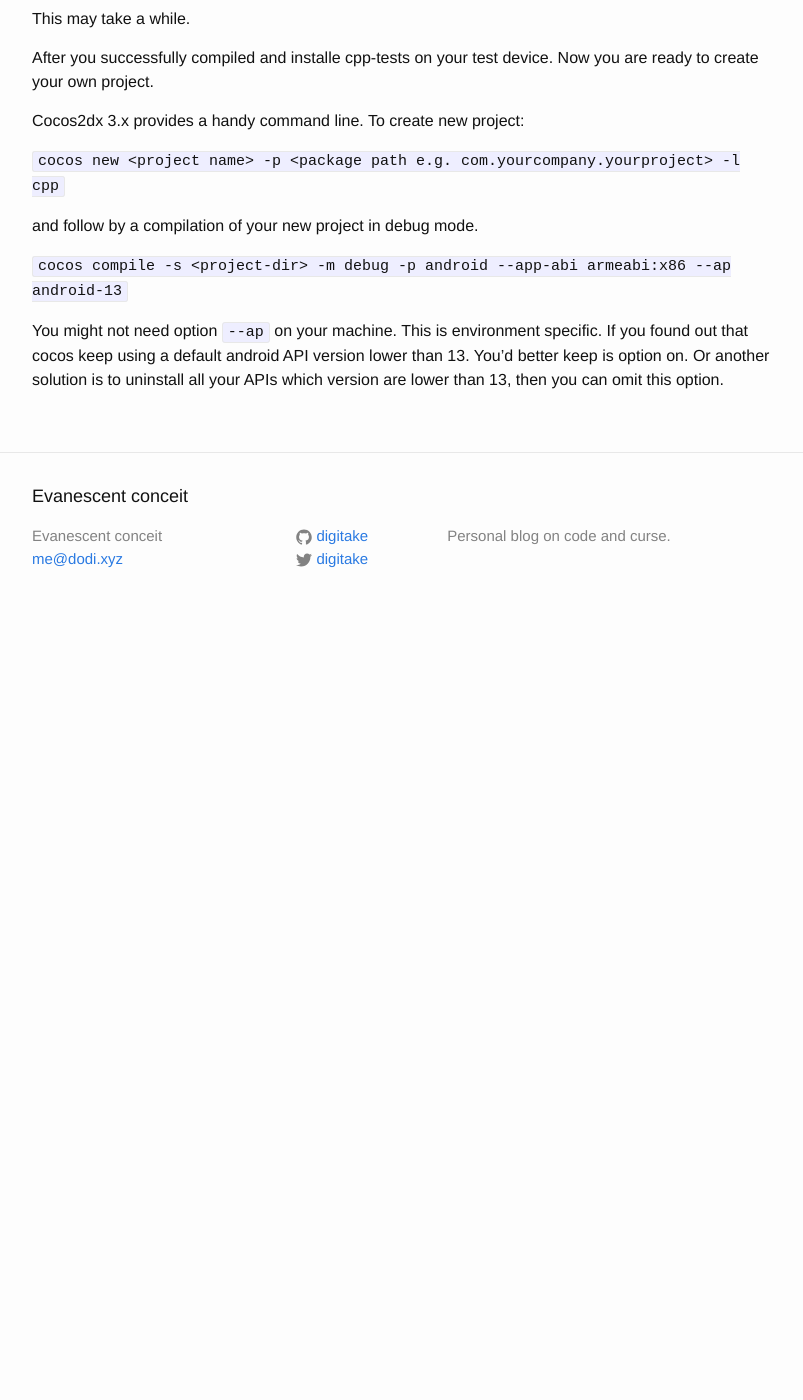
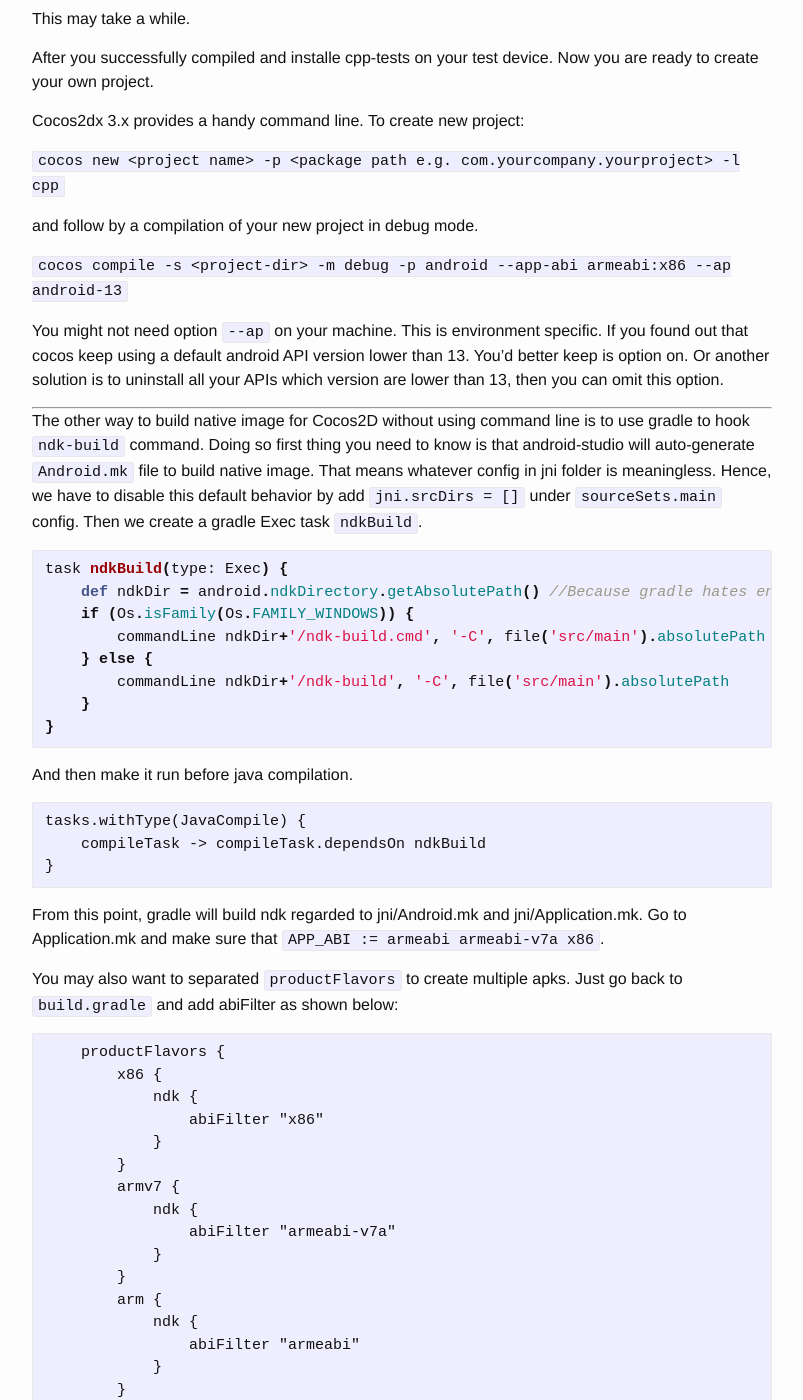
Before and after one commit to digitake/digitake.github.io, a Jekyll site: the page built from _posts/2016-10-27-Compile-cocos2dx-for-multiple-CPU-arch.markdown, in a window 1280 px wide and 1400 px high, scrolled down 420 px. Shown: the whole window, without its empty margins (238-1041 px from the left). Built offline with Jekyll 4.4.1, drawn with Linux system fonts in a browser that asks for light colours; before the commit the page ends 1050 px from its top, so only the background shows below that; some of the changed text lies outside the part shown.

Commit message:
Update compile cocos2d android-studio with productFlavor

````diff
--- a/_posts/2016-10-27-Compile-cocos2dx-for-multiple-CPU-arch.markdown
+++ b/_posts/2016-10-27-Compile-cocos2dx-for-multiple-CPU-arch.markdown
@@ -30,3 +30,57 @@
 You might not need option `--ap` on your machine. This is environment specific. If you found out that
 cocos keep using a default android API version lower than 13. You'd better keep is option on.
 Or another solution is to uninstall all your APIs which version are lower than 13, then you can omit this option.
+
+-----
+The other way to build native image for Cocos2D without using command line is to use gradle to hook `ndk-build` command.
+Doing so first thing you need to know is that android-studio will auto-generate `Android.mk` file to build native image.
+That means whatever config in jni folder is meaningless. Hence, we have to disable this default behavior by add `jni.srcDirs = []`
+under `sourceSets.main` config. Then we create a gradle Exec task `ndkBuild`.
+
+```gradle
+task ndkBuild(type: Exec) {
+    def ndkDir = android.ndkDirectory.getAbsolutePath() //Because gradle hates environment variable.
+    if (Os.isFamily(Os.FAMILY_WINDOWS)) {
+        commandLine ndkDir+'/ndk-build.cmd', '-C', file('src/main').absolutePath
+    } else {
+        commandLine ndkDir+'/ndk-build', '-C', file('src/main').absolutePath
+    }
+}
+```
+
+And then make it run before java compilation.
+
+```
+tasks.withType(JavaCompile) {
+    compileTask -> compileTask.dependsOn ndkBuild
+}
+```
+
+From this point, gradle will build ndk regarded to jni/Android.mk and jni/Application.mk.
+Go to Application.mk and make sure that `APP_ABI := armeabi armeabi-v7a x86`.
+
+You may also want to separated `productFlavors` to create multiple apks.
+Just go back to `build.gradle` and add abiFilter as shown below:
+
+```
+    productFlavors {
+        x86 {
+            ndk {
+                abiFilter "x86"
+            }
+        }
+        armv7 {
+            ndk {
+                abiFilter "armeabi-v7a"
+            }
+        }
+        arm {
+            ndk {
+                abiFilter "armeabi"
+            }
+        }
+        fat
+    }
+```
+
+Now you are ready to use android-studio to build Cocos game without hopping forth and back to console.
````
